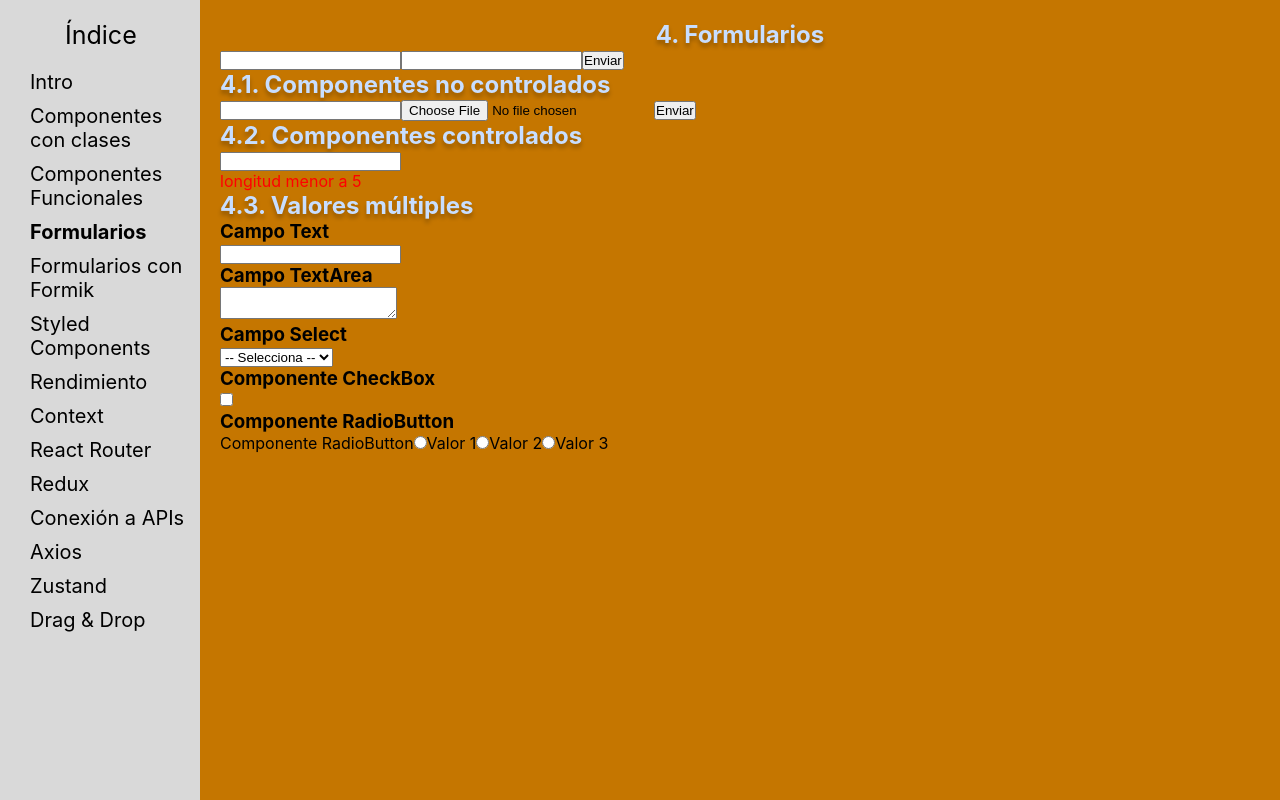
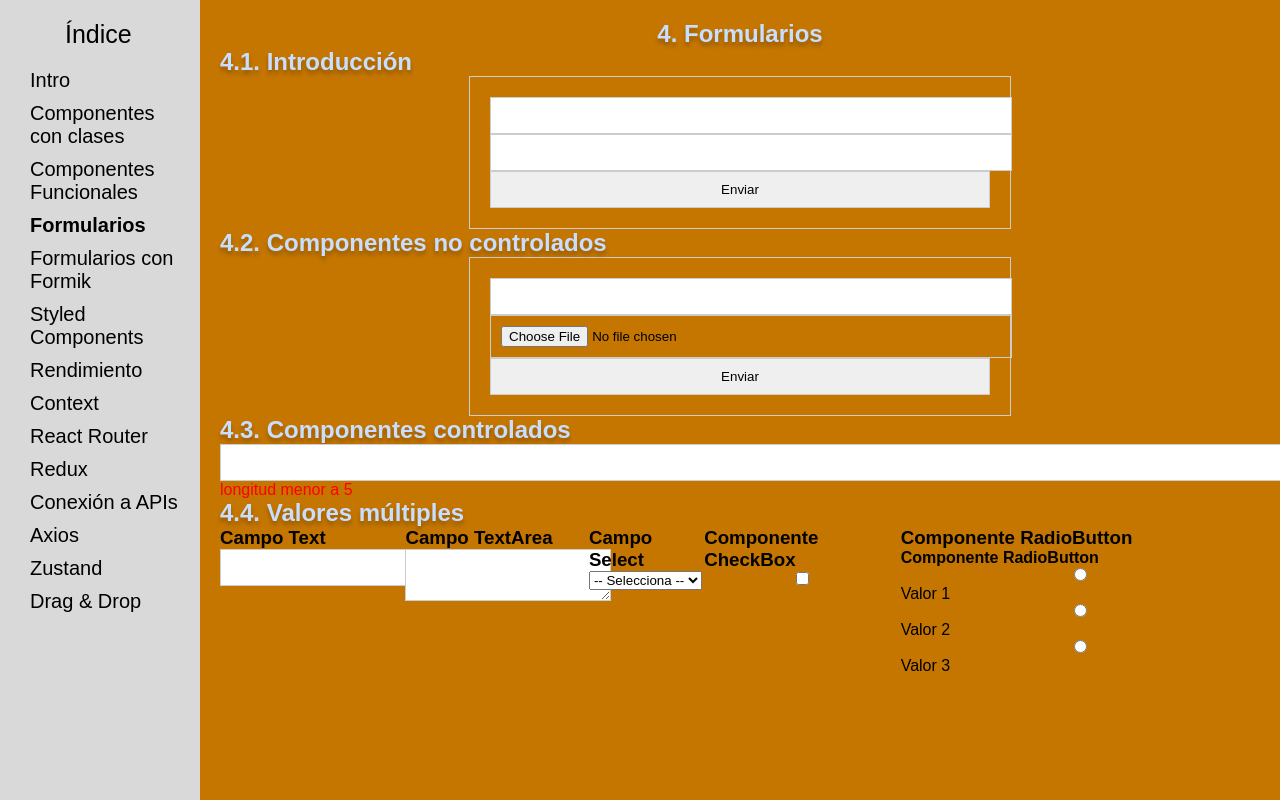
Before and after one commit to JuananA1000/AprendeReact, a React (Create React App) app: page /tema4 in a window 1280 px wide. Shown: the top 800 px of the page. Built offline with nearby package versions, Linux system fonts and the light colour scheme; no server answers.

Commit message:
Estilar tema formularios

```diff
--- a/src/4_Formularios/1_Introduccion.js
+++ b/src/4_Formularios/1_Introduccion.js
@@ -1,4 +1,7 @@
 import text from '../translations/es/global.json';
+import { H1t4 } from '../components/Headers/Headers';
+
+import './style.css'
 
 export default function Introduccion() {
   const submit = (e) => {
@@ -7,16 +10,15 @@ export default function Introduccion() {
   };
 
   return (
-    <>
-      <div>
-        <h1>{text['form-page-title']}</h1>
-      </div>
+    <div>
+      <H1t4 />
 
+      <h2>{text['form-page-intro']}</h2>
       <form onSubmit={submit}>
         <input name='Campo1' />
         <input name='Campo2' />
         <input type='submit' value={text['form-page-button-send']} />
       </form>
-    </>
+    </div>
   );
 }
--- a/src/4_Formularios/4_Valores_Multiples.js
+++ b/src/4_Formularios/4_Valores_Multiples.js
@@ -25,11 +25,11 @@ export default function ValoresMultiples() {
   console.log('VALORES: ', valores);
 
   return (
-    <>
+    <div>
       <div>
         <h2>{text['form-page-controlled-components-multiple-values']}</h2>
       </div>
-
+      <div style={{ display: 'flex' }}>
         <div>
           <h3>{text['form-page-controlled-components-text-field']}</h3>
           <input type='text' name='normal' value={valores.normal} onChange={cambiarValor} />
@@ -85,6 +85,7 @@ export default function ValoresMultiples() {
           />
           {text['form-page-controlled-components-radiobutton-value3']}
         </div>
-    </>
+      </div>
+    </div>
   );
 }
--- /dev/null
+++ b/src/4_Formularios/style.css
@@ -0,0 +1,24 @@
+body {
+  font-family: sans-serif;
+  font-size: 16px;
+}
+
+form {
+  width: 500px;
+  margin: 0 auto;
+  padding: 20px;
+  border: 1px solid #ccc;
+}
+
+input,
+textarea {
+  width: 100%;
+  padding: 10px;
+  border: 1px solid #ccc;
+  outline: none;
+}
+
+label {
+  font-weight: bold;
+  margin-bottom: 10px;
+}
--- a/src/components/Headers/Headers.jsx
+++ b/src/components/Headers/Headers.jsx
@@ -25,6 +25,14 @@ export function H1t3() {
   );
 }
 
+export function H1t4() {
+  return (
+    <div>
+      <h1>{text['form-page-title']}</h1>
+    </div>
+  );
+}
+
 export function H1t10() {
   return (
     <div>
--- a/src/translations/es/global.json
+++ b/src/translations/es/global.json
@@ -64,7 +64,6 @@
   "functional-components-page-usereducer-theme": "Cambiar modo",
   "functional-components-page-usereducer-theme-mode": "Modo ",
   "functional-components-page-usereducer-theme-button": "Cambiar",
-
   "functional-components-page-useref": "3.5. UseRef",
   "functional-components-page-useref-basic": "useRef básico",
   "functional-components-page-useref-basic-p": "Abre la consola primero y haz click en este párrafo para mostrar la actividad de useRef()",
@@ -74,12 +73,13 @@
   "functional-components-page-useref-seccounter-update-button": "Actualizar",
 
   "form-page-title": "4. Formularios",
+  "form-page-intro": "4.1. Introducción",
   "form-page-button-send": "Enviar",
-  "form-page-uncontrolled-components": "4.1. Componentes no controlados",
+  "form-page-uncontrolled-components": "4.2. Componentes no controlados",
   "form-page-uncontrolled-components-send": "Enviar",
-  "form-page-controlled-components": "4.2. Componentes controlados",
+  "form-page-controlled-components": "4.3. Componentes controlados",
   "form-page-controlled-components-length-less-than": "longitud menor a 5",
-  "form-page-controlled-components-multiple-values": "4.3. Valores múltiples",
+  "form-page-controlled-components-multiple-values": "4.4. Valores múltiples",
   "form-page-controlled-components-text-field": "Campo Text",
   "form-page-controlled-components-textarea": "Campo TextArea",
   "form-page-controlled-components-select-field": "Campo Select",
```
Lines whose indentation alone changed are shown as unchanged.
